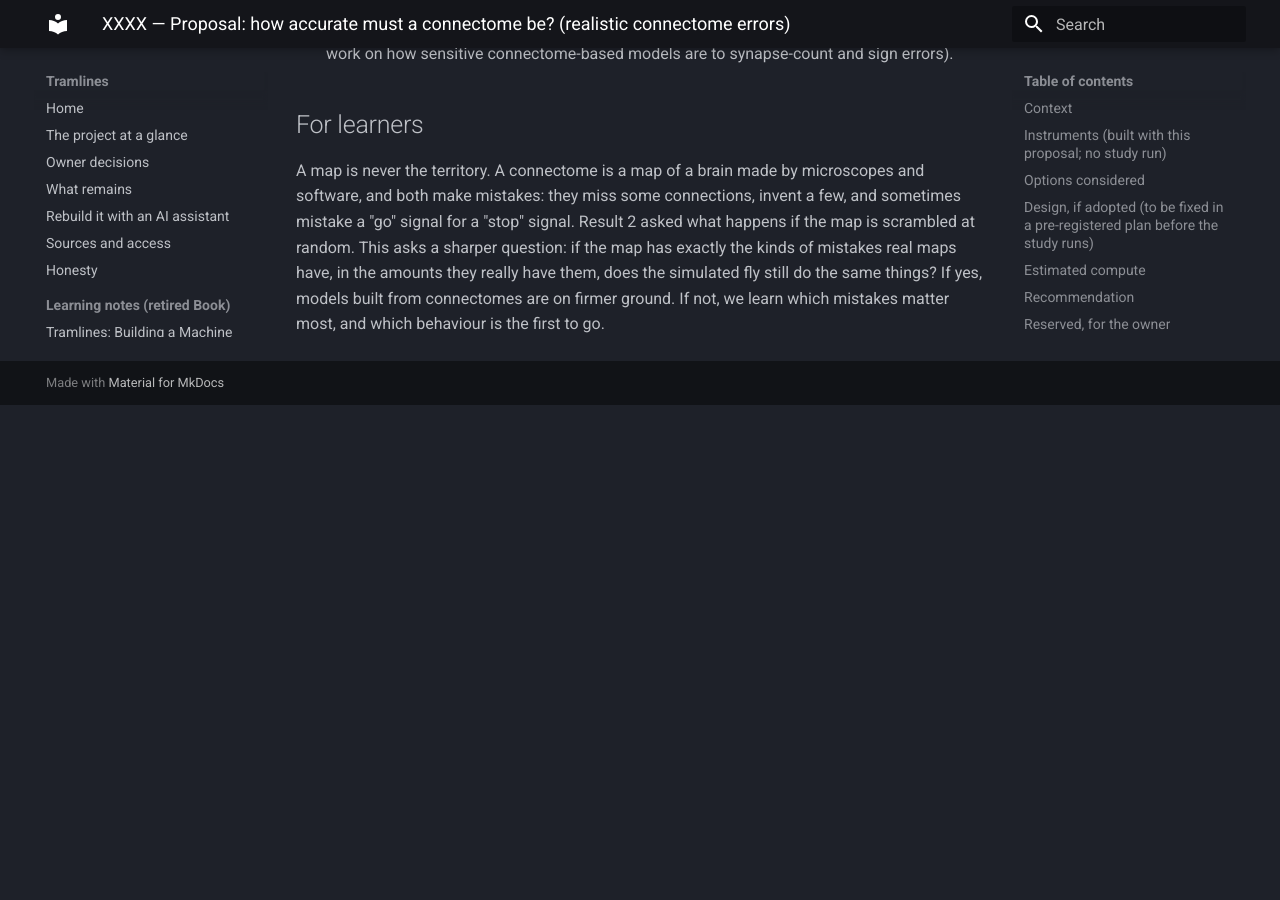
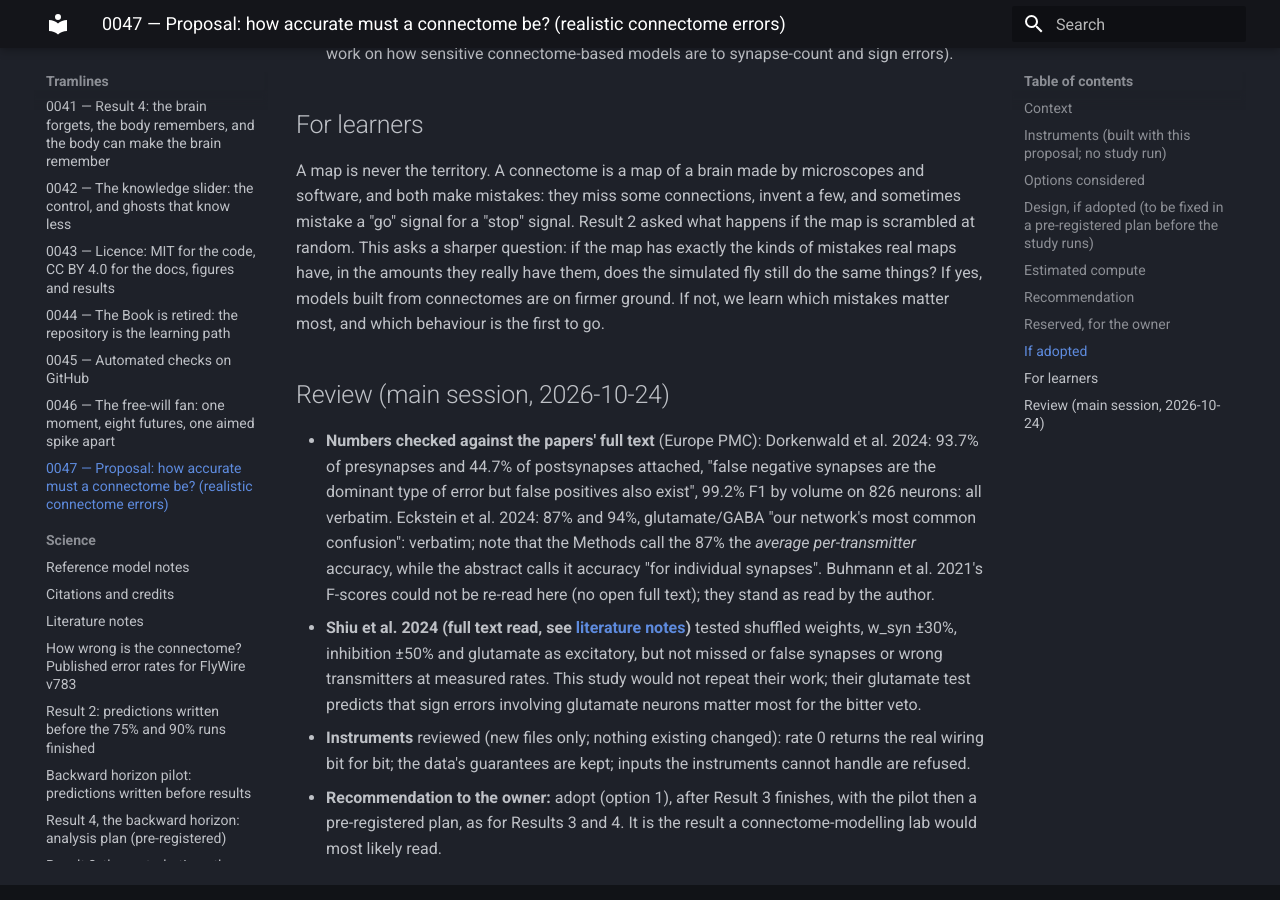
Before and after one commit to xMurungi/tramlines, an MkDocs documentation site: the page built from docs/decisions/0047-proposal-connectome-errors.md, in a window 1280 px wide and 900 px high, scrolled down 6244 px. Built offline with MkDocs 1.6.1 and Material for MkDocs 9.7.7, drawn with Linux system fonts in a browser that asks for light colours; before the commit the page ends 6649 px from its top, so only the background shows below that; some of the changed text lies outside the part shown.

Commit message:
proposal: fold in the connectome-error proposal as ADR-0047
Numbered the parallel agent's proposal; review notes (headline numbers
checked against Dorkenwald 2024 and Eckstein 2024 full text; Shiu 2024
did not test realistic errors); index, nav, history 102, journal; owner
decision 22 updated with the recommendation, decision 27 on wording the
4.4% sign disagreement.

Co-Authored-By: Claude Opus 5.5 <noreply@anthropic.com>

```diff
--- a/docs/decisions/XXXX-proposal-connectome-errors.md
+++ b/docs/decisions/0047-proposal-connectome-errors.md
@@ -1,10 +1,10 @@
-# XXXX — Proposal: how accurate must a connectome be? (realistic connectome errors)
+# 0047 — Proposal: how accurate must a connectome be? (realistic connectome errors)
 
 - Status: **Proposed — awaiting owner** (owner decision 22)
 - Date: 2026-10-24
 - Phase: 5
 - Decider: Owner
-- Number: assigned by the main session when merged (written as XXXX here)
+- Number: 0047 (assigned by the main session on merge)
 
 ## Context
 Result 2 ([ADR-0039](0039-result-2-null-brain.md)) asked what the real wiring contributes, by scrambling it at random. The fly survived a quarter of its connections rewired, and the first thing to break was its judgement: refusing bitter-laced food broke from 5%. But nobody's connectome is wrong *at random*. Real reconstructions are wrong in specific, measurable ways: synapses missed, false synapses added, transmitters (and so excitation or inhibition) predicted wrongly for whole neurons, and pieces of neurons cut off or wrongly attached.
@@ -111,3 +111,9 @@ From Result 2's timings on this machine (ADR-0039): about 1–1.3 minutes of wal
 
 ## For learners
 A map is never the territory. A connectome is a map of a brain made by microscopes and software, and both make mistakes: they miss some connections, invent a few, and sometimes mistake a "go" signal for a "stop" signal. Result 2 asked what happens if the map is scrambled at random. This asks a sharper question: if the map has exactly the kinds of mistakes real maps have, in the amounts they really have them, does the simulated fly still do the same things? If yes, models built from connectomes are on firmer ground. If not, we learn which mistakes matter most, and which behaviour is the first to go.
+
+## Review (main session, 2026-10-24)
+- **Numbers checked against the papers' full text** (Europe PMC): Dorkenwald et al. 2024: 93.7% of presynapses and 44.7% of postsynapses attached, "false negative synapses are the dominant type of error but false positives also exist", 99.2% F1 by volume on 826 neurons: all verbatim. Eckstein et al. 2024: 87% and 94%, glutamate/GABA "our network's most common confusion": verbatim; note that the Methods call the 87% the *average per-transmitter* accuracy, while the abstract calls it accuracy "for individual synapses". Buhmann et al. 2021's F-scores could not be re-read here (no open full text); they stand as read by the author.
+- **Shiu et al. 2024 (full text read, see [literature notes](../science/literature-notes.md))** tested shuffled weights, w_syn ±30%, inhibition ±50% and glutamate as excitatory, but not missed or false synapses or wrong transmitters at measured rates. This study would not repeat their work; their glutamate test predicts that sign errors involving glutamate neurons matter most for the bitter veto.
+- **Instruments** reviewed (new files only; nothing existing changed): rate 0 returns the real wiring bit for bit; the data's guarantees are kept; inputs the instruments cannot handle are refused.
+- **Recommendation to the owner:** adopt (option 1), after Result 3 finishes, with the pilot then a pre-registered plan, as for Results 3 and 4. It is the result a connectome-modelling lab would most likely read.
--- a/docs/decisions/index.md
+++ b/docs/decisions/index.md
@@ -50,3 +50,4 @@ Every decision in Tramlines is written down as an Architecture Decision Record (
 | [0044](0044-book-retired.md) | The Book is retired: the repository is the learning path | **Accepted: owner** (supersedes 0011) | 5 |
 | [0045](0045-automated-checks.md) | Automated checks on GitHub | Accepted (owner) | 5 |
 | [0046](0046-free-will-fan.md) | The free-will fan: one moment, eight futures, one aimed spike apart | Accepted (delegated) | 5 |
+| [0047](0047-proposal-connectome-errors.md) | Proposal: how accurate must a connectome be? (realistic connectome errors) | **Proposed — awaiting owner** | 5 |
--- a/docs/journal/2026-10-24-session-9.md
+++ b/docs/journal/2026-10-24-session-9.md
@@ -32,6 +32,8 @@
 
 - **Shiu et al. 2024 read** (the owner found it): it already tested shuffled wiring (1 of 100 shuffled brains drove MN9) and robustness (w_syn ±30%, inhibition ±50%, glutamate excitatory). Result 2's claims narrowed to what it adds; literature notes and a project overview page written.
 
+- **Decision 22 prepared by the parallel agent** ([ADR-0047](../decisions/0047-proposal-connectome-errors.md), PR #32): published error rates, tested instruments and a proposal; the main session checked the headline numbers against the papers' full text. Found in passing: the two data files disagree on the sign of 4.4% of neurons (cause unknown; decision 27).
+
 ## Decisions made
 
 - [ADR-0038](../decisions/0038-result-1-second-pass.md): repeat at the same moments over seeds and draws (history 67, 68).
--- a/docs/owner-decisions.md
+++ b/docs/owner-decisions.md
@@ -9,7 +9,8 @@ Last updated: 2026-10-24 (session 9). Every choice made so far, in order: [decis
 | # | Decision | Recommendation | Blocks | Details |
 |---|---|---|---|---|
 | 26 | **Public wording of the free-will fan.** The honesty paragraph ("'Free will' is the name of a button, not a claim…") and the panel's phrases ("brain forgot the spike", "split for good"). | Keep: plain, accurate, and consistent with the honesty page. | Nothing; in use. | [ADR-0046](decisions/0046-free-will-fan.md) |
-| 22 | **How accurate must a connectome be? (a possible follow-up to Result 2.)** Result 2 scrambled wiring at random. Real connectome errors are specific: missed synapses, wrong neurotransmitter predictions, merge and split errors. Measuring what each realistic error does to the model's behaviour (and which behaviours break first; the bitter veto did) is the version of this work a connectome-modelling lab would read. | Consider it after Results 3 and 4, as a proposal ADR first; it needs published error rates for FlyWire and a literature check. | Nothing now. | session 9 |
+| 22 | **Adopt a fifth result: how accurate must a connectome be?** Realistic connectome errors (missed and false synapses at published rates, wrong neurotransmitter signs, a second sign assignment), not random rewiring. Proposal and instruments written; literature numbers checked. | **Adopt**, after Result 3 finishes: pilot, then a pre-registered plan (~5–8 h of computing). Adopting amends CLAUDE.md's Definition of Done. | Nothing now. | [ADR-0047](decisions/0047-proposal-connectome-errors.md), [error rates](science/connectome-error-rates.md) |
+| 27 | **How to word FlyWire's accuracy publicly.** Our two data files disagree on the sign of 4.4% of neurons, cause unknown. Calling it a FlyWire error is not justified until the cause is known; asking the FlyWire team is outward-facing. | Describe it only as "two sign assignments in the released files disagree for 4.4% of neurons"; ask FlyWire only with the owner's approval. | Public wording. | [error rates](science/connectome-error-rates.md) |
 | 19 | **Phase 7: precomputed runs plus a browser player**, instead of a live in-browser engine (WebGPU has no float64). | Adopt: a link still beats a video, without the numerics problem. Live in-browser simulation becomes a Future Season. | Phase 7. | [ADR-0035](decisions/0035-proposal-honest-laplaces-demon.md) |
 | 15 | **Phase 4 gate: watch the ghost lead and the fly follow for 60 s.** Cached runs are keyed by the code, so after the 2026-10-24 engine fix (ADR-0041) and the slider (ADR-0042) the run recomputes once on first opening (the screen shows the compute lead and pauses honestly while it catches up), then plays instantly: `cd web && npm install && npm run build`, then `uv run python -m tramlines.server`, then open http://127.0.0.1:8000. | Watch; say whether it passes. | Phase 5 (free will in the viewer). | [ADR-0033](decisions/0033-phase-4-architecture.md) |
 | 1 | **Acknowledge the model details where the reference code differs from CLAUDE.md 7.2**, and say whether CLAUDE.md 7.2 should be rewritten to match. | Acknowledge, and update 7.2 to the verified model in ADR-0016. The engine already follows the reference code, as 7.2 instructs. | Nothing today. A wrong 7.2 will mislead future sessions and Book readers. | [ADR-0014](decisions/0014-challenge-reference-model-details.md), [ADR-0016](decisions/0016-verified-neuron-model.md) |
--- a/mkdocs.yml
+++ b/mkdocs.yml
@@ -97,10 +97,12 @@ nav:
       - decisions/0044-book-retired.md
       - decisions/0045-automated-checks.md
       - decisions/0046-free-will-fan.md
+      - decisions/0047-proposal-connectome-errors.md
   - Science:
       - science/reference-model-notes.md
       - science/citations.md
       - science/literature-notes.md
+      - science/connectome-error-rates.md
       - science/null-brain-predictions.md
       - science/backward-horizon-predictions.md
       - science/backward-horizon-plan.md
```
Also changed, not shown: docs/decisions/history.md (+1 -0 lines), 1 other file.
